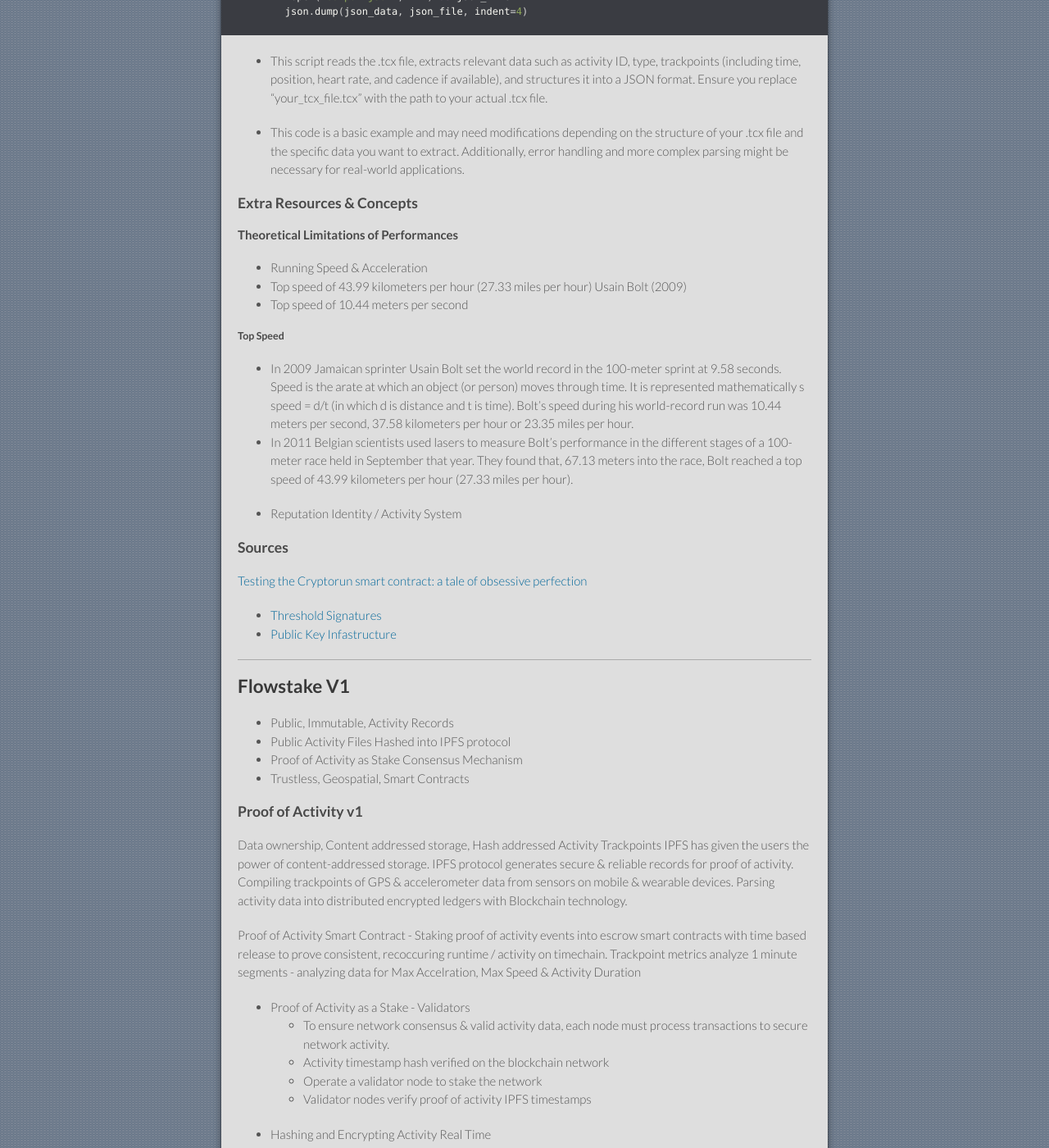
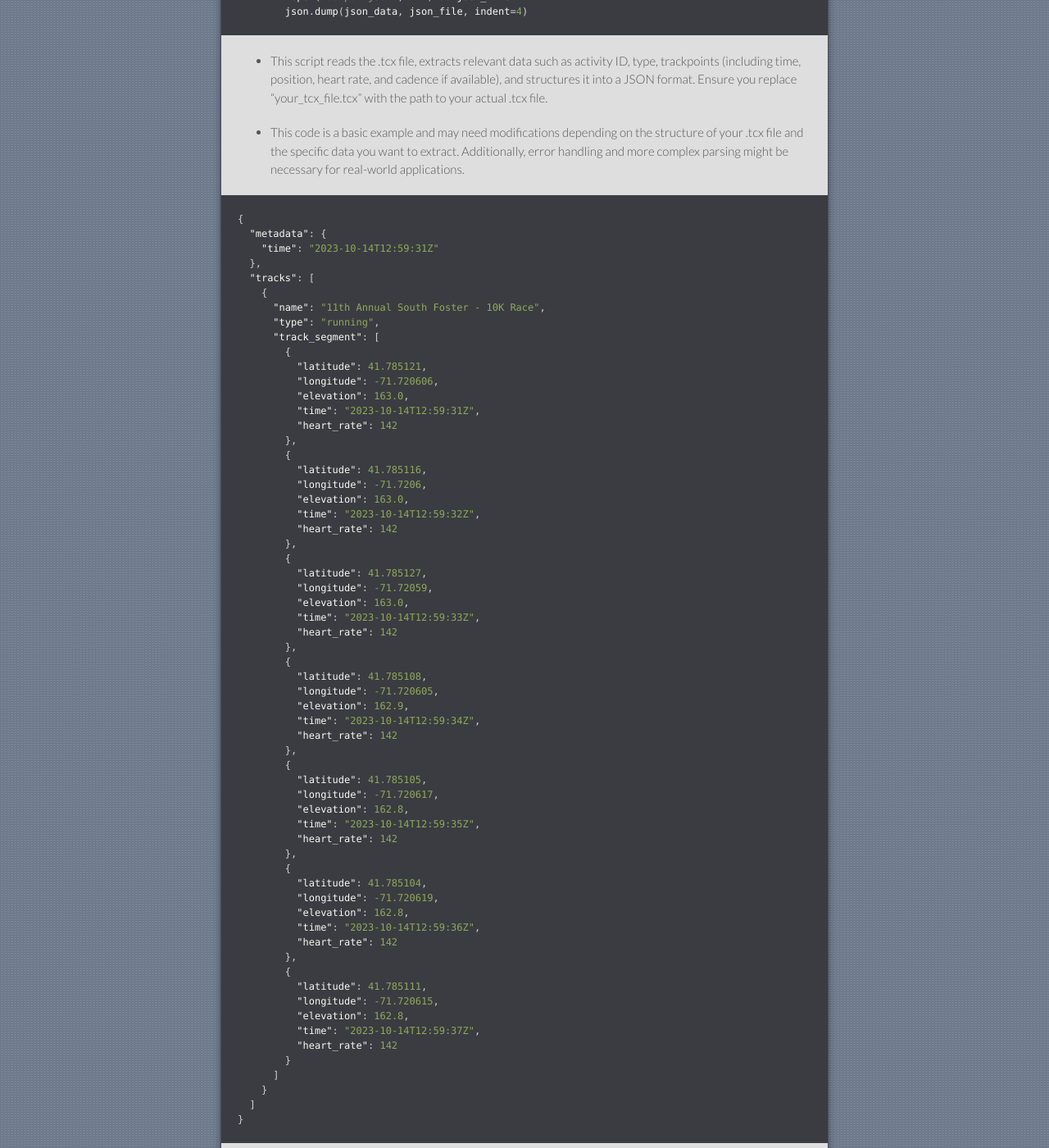
Before and after one commit to flowstake/flowstake.github.io, a Jekyll site: the page built from index.md, in a window 1280 px wide and 1400 px high, scrolled down 8115 px. Shown: the whole window at 82% size. Built offline with Jekyll 4.4.1, drawn with Linux system fonts in a browser that asks for light colours; our own code applies the rules of GitHub Pages for plain Markdown files; some of the changed text lies outside the part shown.

Commit message:
Update index.md

````diff
--- a/index.md
+++ b/index.md
@@ -239,7 +239,7 @@ Benefits of Using IPFS:
 }
 ```
 
-### **Parse this .tcx file into JSON schema
+### Parse this .tcx file into JSON schema
 * This JSON structure represents an activity with various attributes such as ID, type, start time, total time, distance, calories burned, and an array of track points with their respective data including time, latitude, longitude, elevation, heart rate, and cadence.
 
 * To parse the .TCX file and extract relevant data points to populate this JSON structure. Depending on the complexity of your TCX file, you might need to handle additional attributes or nested structures.
@@ -300,7 +300,70 @@ if __name__ == "__main__":
 
 * This code is a basic example and may need modifications depending on the structure of your .tcx file and the specific data you want to extract. Additionally, error handling and more complex parsing might be necessary for real-world applications.
 
-
+```json
+{
+  "metadata": {
+    "time": "2023-10-14T12:59:31Z"
+  },
+  "tracks": [
+    {
+      "name": "11th Annual South Foster - 10K Race",
+      "type": "running",
+      "track_segment": [
+        {
+          "latitude": 41.785121,
+          "longitude": -71.720606,
+          "elevation": 163.0,
+          "time": "2023-10-14T12:59:31Z",
+          "heart_rate": 142
+        },
+        {
+          "latitude": 41.785116,
+          "longitude": -71.7206,
+          "elevation": 163.0,
+          "time": "2023-10-14T12:59:32Z",
+          "heart_rate": 142
+        },
+        {
+          "latitude": 41.785127,
+          "longitude": -71.72059,
+          "elevation": 163.0,
+          "time": "2023-10-14T12:59:33Z",
+          "heart_rate": 142
+        },
+        {
+          "latitude": 41.785108,
+          "longitude": -71.720605,
+          "elevation": 162.9,
+          "time": "2023-10-14T12:59:34Z",
+          "heart_rate": 142
+        },
+        {
+          "latitude": 41.785105,
+          "longitude": -71.720617,
+          "elevation": 162.8,
+          "time": "2023-10-14T12:59:35Z",
+          "heart_rate": 142
+        },
+        {
+          "latitude": 41.785104,
+          "longitude": -71.720619,
+          "elevation": 162.8,
+          "time": "2023-10-14T12:59:36Z",
+          "heart_rate": 142
+        },
+        {
+          "latitude": 41.785111,
+          "longitude": -71.720615,
+          "elevation": 162.8,
+          "time": "2023-10-14T12:59:37Z",
+          "heart_rate": 142
+        }
+      ]
+    }
+  ]
+}
+```
 
 ### Extra Resources & Concepts
 
````
